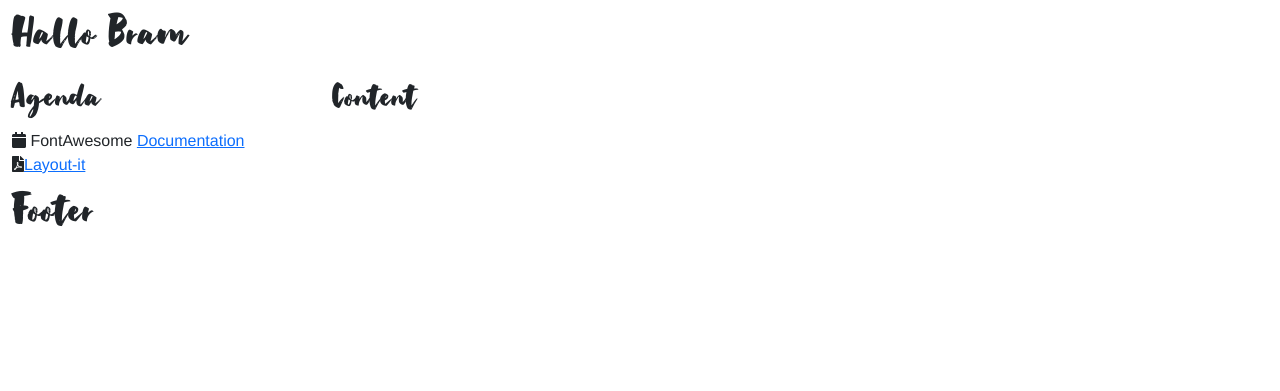
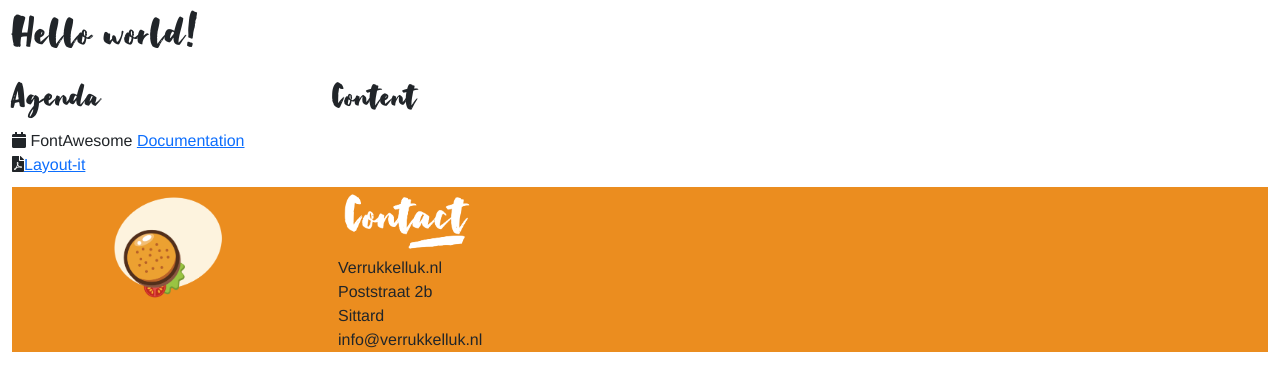
Before and after one commit to KimLamers/educom-verrukkulluk, a PHP site: template templates/detail.html.twig in a window 1280 px wide. Shown: the top 391 px of the page. Run offline with PHP 8.4, Linux system fonts and the light colour scheme; the template is opened without the code that fills it: most values are stand-ins (such as "Sample title", 1, 10 or a date in 2020); some libraries are stand-ins or nearby versions.

Commit message:
Frontend DRAFT v1 (#13)

```diff
--- a/assets/css/main.css
+++ b/assets/css/main.css
@@ -46,6 +46,19 @@ h3, h4, h5 {
     font-size: 32px;
 }
 
+/** HTML / HEADER **/
+
+.header_background_image {
+    background: url("assets/img/nutrition-header.jpg");
+    background-position: center center;
+    background-size: cover;
+    background-repeat: no-repeat;
+    display: inline-block;
+
+
+}
+
+
 
 /** HTML / BODY **/
 html, body {
--- a/templates/detail.html.twig
+++ b/templates/detail.html.twig
@@ -1,5 +1,10 @@
 {% extends "main.html.twig" %}
 
 {% block header %}
-<h1>Hallo Bram</h1>
+<h1>Hello world!</h1>
 {% endblock %}
+
+{% block content %}
+<pre>
+{{ dump(data) }}
+{% endblock %}
--- a/templates/homepage.html.twig
+++ b/templates/homepage.html.twig
@@ -21,7 +21,7 @@
     <ul>
     {% for record in data %}
         <li>
-            <img src="{{ record.foto }}" style="width: 100px; heigfht: 100px;">
+            <img src="{{ record.recipe_image }}" style="width: 100px; heigfht: 100px;">
 
             {{ record.title }}
             {# sub-loop #}
--- a/templates/main.html.twig
+++ b/templates/main.html.twig
@@ -19,8 +19,10 @@
 
     <div class="row">
         <div class="col-md-12">
+
+
         {% block header %}
-
+        <div class="header_image_background"></div>
         {% endblock %}
         </div>
     </div>
@@ -40,14 +42,22 @@
         </div>
     </div>
 
+<style>
+.darker-orange {
+    background-color: #eb8d1f;
+}
+</style>
 
-    <div class="row">
-        <div class="col-md-12">
-            <h1>Footer</h1>
-        </div>
-    </div>
+    <div class="container-fluid">
+        <div class="row">
+            <div class="col-md-3 darker-orange"><img src="assets/img/verrukkulluk-pay-off.png" class="mx-auto d-block" style="width:40%" style="hight:40%"></div>
+            <div class="col-md-9 darker-orange">
+                <div class="row">
+                    <div class="col-md-12"><img src="assets/img/verrukkulluk-contact.png" style="width:15%" style="height:15%"</div>
+                <div class="row">
+                    <div class="col-md-12">Verrukkelluk.nl<br> Poststraat 2b <br> Sittard <br> info@verrukkelluk.nl</div>
 
 
-</div>
+
 
 </body>
```
Also changed, not shown: fase-2/index.php (+9 -6 lines), index.php (+77 -57 lines), lib/index_backup.php (added, +69 -0 lines), lib/recipe.php (+8 -0 lines), assets/img/nutrition-header.jpg (added).
